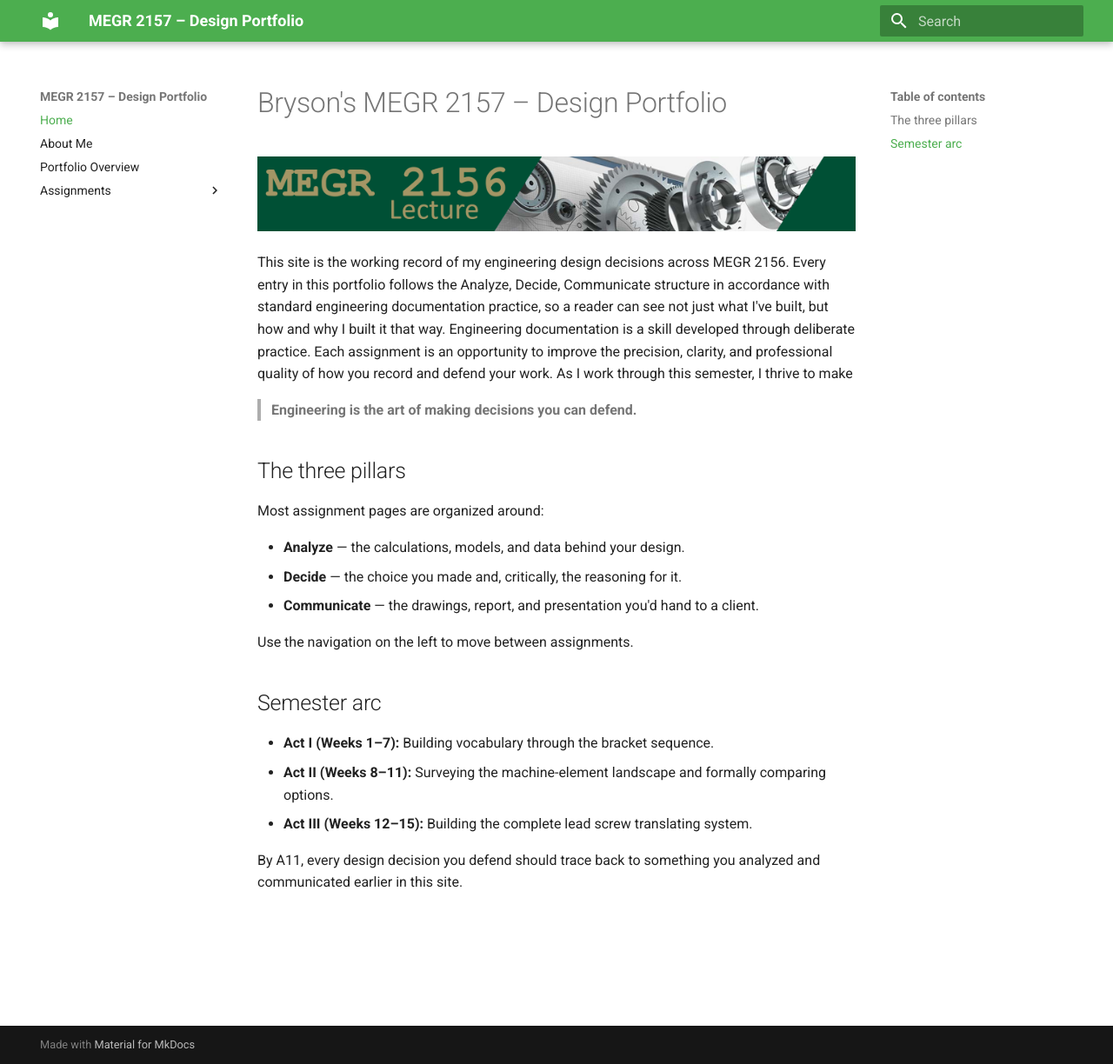
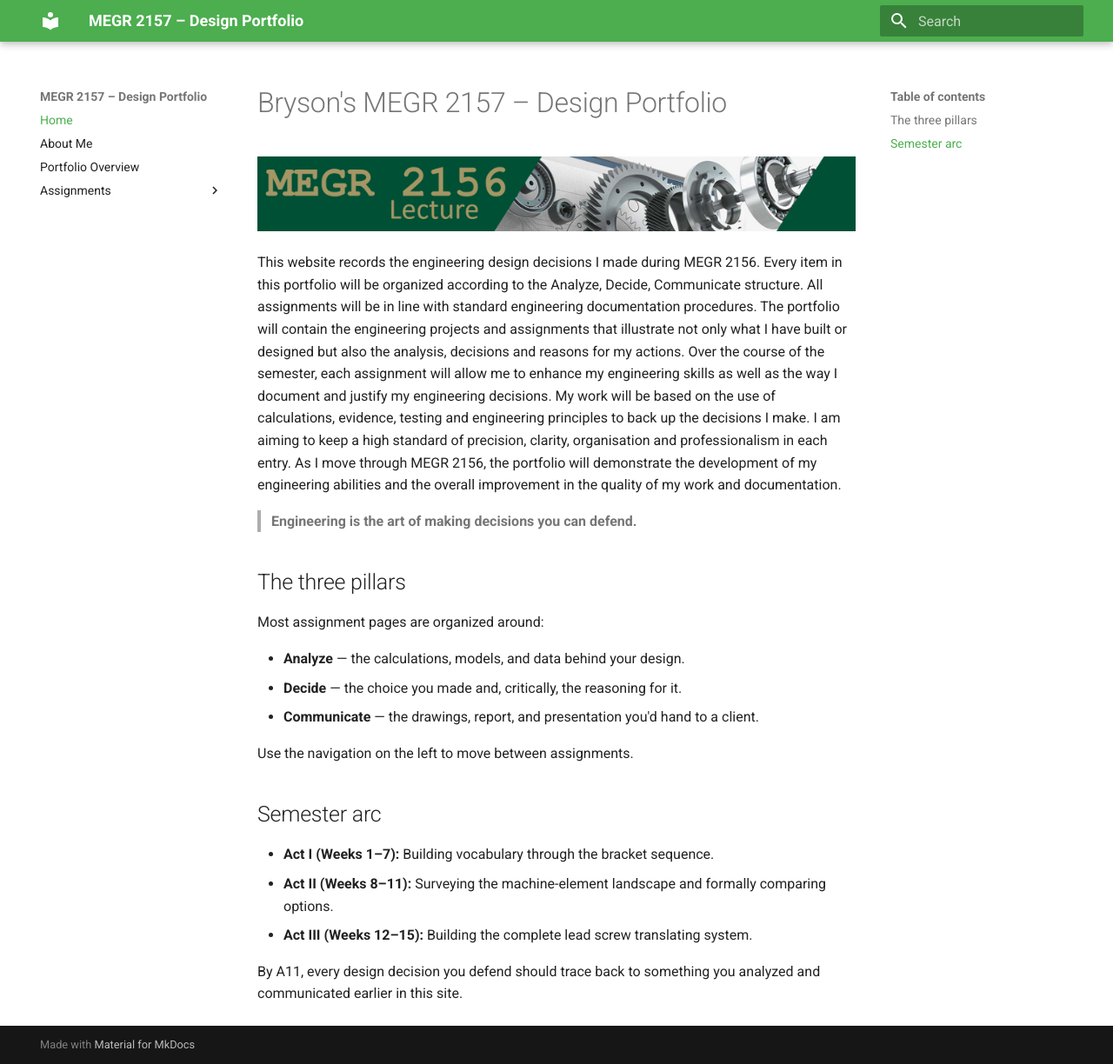
Before and after one commit to bbare4/Brysons-MEGR2156-portfolio, an MkDocs documentation site: the page built from docs/index.md, in a window 1280 px wide and 1224 px high. Shown: the whole window at 87% size. Built offline with MkDocs 1.6.1 and Material for MkDocs 9.7.7, drawn with Linux system fonts in a browser that asks for light colours.

Commit message:
Revise portfolio introduction for clarity and detail
Revised introduction to clarify the purpose and structure of the portfolio, emphasizing the importance of engineering documentation and personal development throughout the course.

```diff
--- a/docs/index.md
+++ b/docs/index.md
@@ -2,7 +2,7 @@
 
 ![MEGR 2156-7 Title](MEGR2156title.png)
 
-This site is the working record of my engineering design decisions across MEGR 2156. Every entry in this portfolio follows the Analyze, Decide, Communicate structure in accordance with standard engineering documentation practice, so a reader can see not just what I've built, but how and why I built it that way. Engineering documentation is a skill developed through deliberate practice. Each assignment is an opportunity to improve the precision, clarity, and professional quality of how you record and defend your work. As I work through this semester, I thrive to make
+This website records the engineering design decisions I made during MEGR 2156. Every item in this portfolio will be organized according to the Analyze, Decide, Communicate structure.  All assignments will be in line with standard engineering documentation procedures. The portfolio will contain the engineering projects and assignments that illustrate not only what I have built or designed but also the analysis, decisions and reasons for my actions. Over the course of the semester, each assignment will allow me to enhance my engineering skills as well as the way I document and justify my engineering decisions. My work will be based on the use of calculations, evidence, testing and engineering principles to back up the decisions I make. I am aiming to keep a high standard of precision, clarity, organisation and professionalism in each entry. As I move through MEGR 2156, the portfolio will demonstrate the development of my engineering abilities and the overall improvement in the quality of my work and documentation.
 
 > **Engineering is the art of making decisions you can defend.**
 
```
